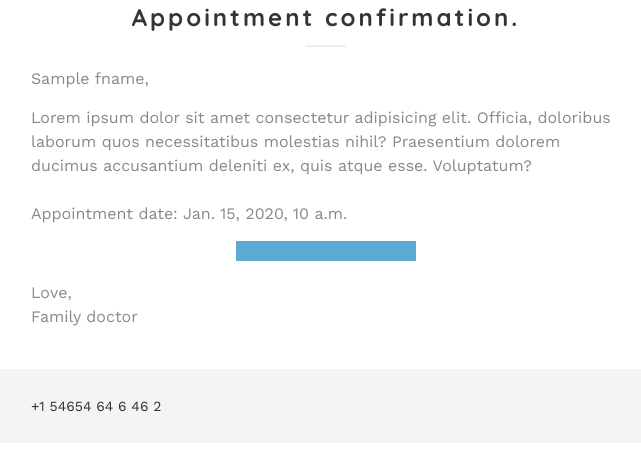
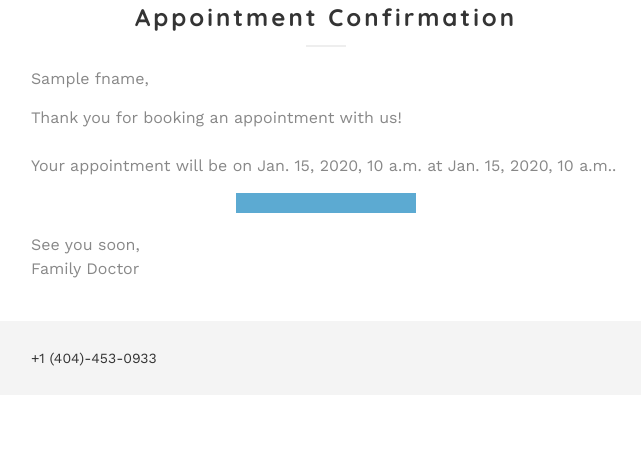
Before and after one commit to ryangpham/Appointment-Website, a Django app: template templates/email.html in a window 1280 px wide. Shown: the top 451 px of the page, without its empty margins (314-955 px from the left). Run offline with Django 5.2, Linux system fonts and the light colour scheme; data comes from the database, SQL or seed files in the repository; both versions use the stored data as it was after the commit; the template is opened without the code that fills it: most values are stand-ins (such as "Sample title", 1, 10 or a date in 2020).

Commit message:
9/28/2024 displayed appointment dates and times and updated information in appointment confirmation email

```diff
--- a/templates/email.html
+++ b/templates/email.html
@@ -149,7 +149,7 @@
 
                             <div style="line-height: 35px">
 
-                                Appointment confirmation.</span>
+                                Appointment Confirmation</span>
 
                             </div>
                         </td>
@@ -186,9 +186,9 @@
 
                                         </p>
                                         <p style="line-height: 24px;margin-bottom:15px;">
-                                         Lorem ipsum dolor sit amet consectetur adipisicing elit. Officia, doloribus laborum quos necessitatibus molestias nihil? Praesentium dolorem ducimus accusantium deleniti ex, quis atque esse. Voluptatum?
+                                         Thank you for booking an appointment with us!
                                          <br><br>
-                                         Appointment date: {{date}}
+                                         Your appointment will be on {{appointment_date}} at {{appointment_time}}.
                                         </p>
                                         <table border="0" align="center" width="180" cellpadding="0" cellspacing="0" bgcolor="5caad2" style="margin-bottom:20px;">
 
@@ -204,8 +204,8 @@
 
                                         </table>
                                         <p style="line-height: 24px">
-                                            Love,</br>
-                                            Family doctor
+                                            See you soon,</br>
+                                            Family Doctor
                                         </p>
 
                                     </td>
@@ -251,7 +251,7 @@
                                     <td align="left" style="color: #aaaaaa; font-size: 14px; font-family: 'Work Sans', Calibri, sans-serif; line-height: 24px;">
                                         <div style="line-height: 24px;">
 
-                                            <span style="color: #333333;">+1 54654 64 6 46 2</span>
+                                            <span style="color: #333333;">+1 (404)-453-0933</span>
 
                                         </div>
                                     </td>
--- a/website/views.py
+++ b/website/views.py
@@ -71,7 +71,7 @@ class ManageAppointmentTemplateView(ListView):
     paginate_by = 3
 
     def post(self, request):
-        date = request.POST.get("date")
+        date = request.POST.get("appointment_date")
         appointment_id = request.POST.get("appointment-id")
         appointment = Appointment.objects.get(id=appointment_id)
         appointment.accepted = True
@@ -80,7 +80,8 @@ class ManageAppointmentTemplateView(ListView):
 
         data = {
             "fname":appointment.first_name,
-            "date":date,
+            "appointment_date":appointment.appointment_date,
+            "appointment_time":appointment.appointment_time.strftime("%I:%M %p")
         }
 
         message = get_template('email.html').render(data)
```
Also changed, not shown: db.sqlite3.
